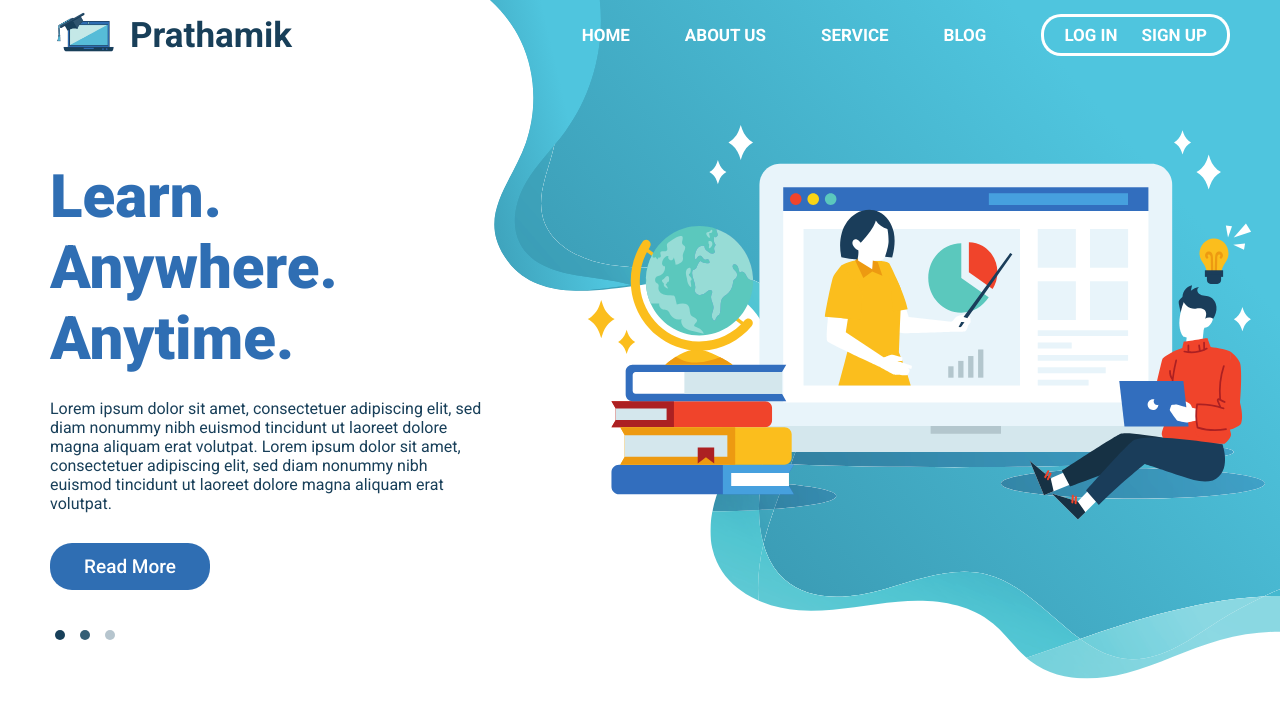
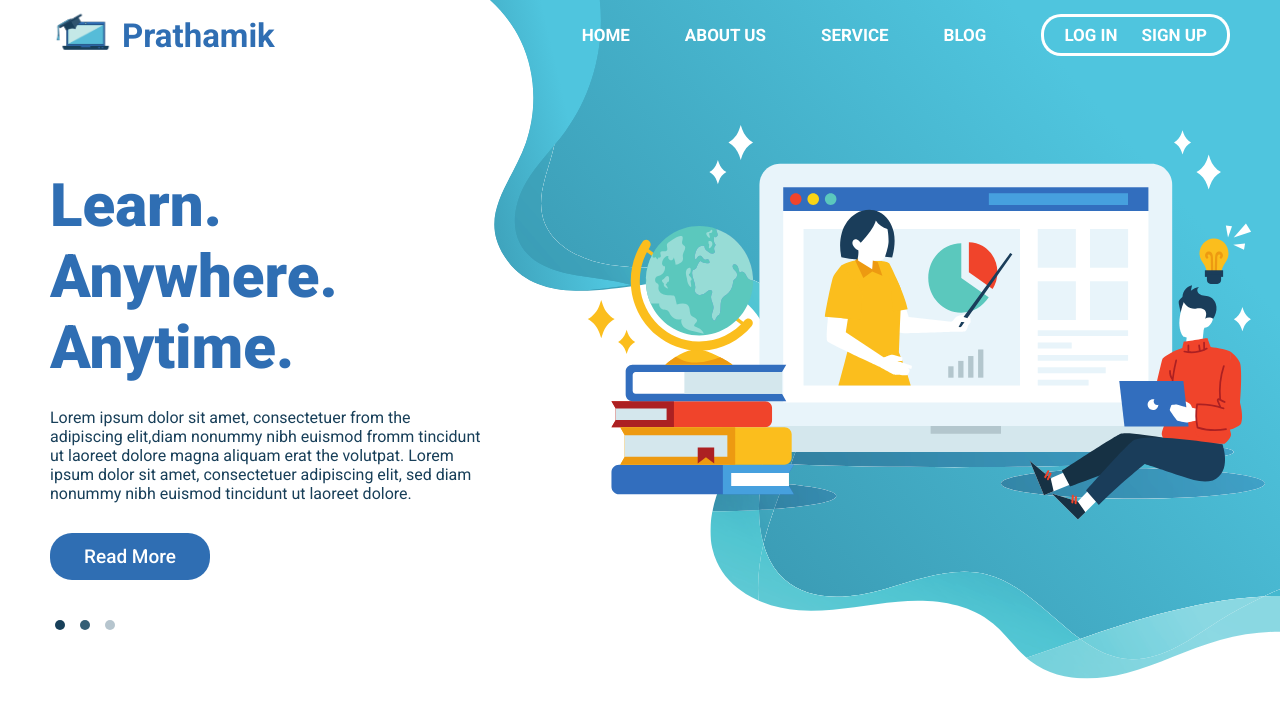
Before and after one commit to BitBustersx719/Prathamik, a React (Create React App) app in the folder client/: page / in a window 1280 px wide. Shown: the top 718 px of the page. Built offline with nearby package versions, Linux system fonts and the light colour scheme.

Commit message:
animation added in landing page (initial)

```diff
--- a/client/src/Landing.css
+++ b/client/src/Landing.css
@@ -3,20 +3,6 @@
 .parent {
     width: 100%;
     height: 100vh;
-}
-
-.background_image
-{
-    position: absolute;
-    top: 0;
-    width: 100%;
-    height: 100%;
-    background-image: url('./images/landing-bg.svg');
-    /* background: url('./images/video.mp4') no-repeat center center fixed; */
-    background-size: cover;
-    /* animation-name: imageSlideIn;
-    animation-duration: 1s;
-    animation-fill-mode: both; */
 }
 
 .details
@@ -30,7 +16,10 @@
     flex-direction: column;
     justify-content: center;
     gap: 30px;
-    /* align-items: center; */
+    animation-name: detailsSlideIn;
+    animation-duration: 1s;
+    animation-fill-mode: both;
+    animation-delay: 900ms;
 }
 
 .details h1
@@ -44,6 +33,7 @@
 
 .details p
 {
+    /* width: 75%; */
     font-family: 'Roboto', sans-serif;
     color: #183F59;
     margin: -5px 0px 0px 0px;
@@ -96,3 +86,42 @@
         transform: translateX(0px);
     }
 }
+
+.background_image
+{
+    position: absolute;
+    top: 0;
+    width: 100%;
+    height: 100%;
+    background-image: url('./images/landing-bg.svg');
+    background-size: cover;
+    animation-name: bgFadeIn;
+    animation-duration: 1s;
+    animation-fill-mode: both;
+}
+
+@keyframes detailsSlideIn
+{
+    from
+    {
+        transform: translateX(-50px);
+        opacity: 0;
+    }
+    to
+    {
+        transform: translateX(0px);
+        opacity: 1;
+    }
+}
+
+@keyframes bgFadeIn
+{
+  from
+  {
+    opacity: 0;
+  }
+  to
+  {
+    opacity: 1;
+  }
+}
--- a/client/src/Landing.js
+++ b/client/src/Landing.js
@@ -1,15 +1,25 @@
-import React from 'react';
+import React, { useState } from 'react';
 import './Landing.css';
 
 function Landing()
 {
+    const [shouldRender,setShouldRender]=useState(false);
+    useState(()=>
+    {
+        const timer=setTimeout(()=>
+        {
+            setShouldRender(true);
+        }, 100);
+        return () => clearTimeout(timer);
+    },[]);
+
     return(
-        <div className='parent'>
-
+        <div>
+            {shouldRender && <div className='parent'>
                 <div className='details'>
                     <h1>Learn. Anywhere. Anytime.</h1>
                     <p>
-                    Lorem ipsum dolor sit amet, consectetuer adipiscing elit, sed diam nonummy nibh euismod tincidunt ut laoreet dolore magna aliquam erat volutpat. Lorem ipsum dolor sit amet, consectetuer adipiscing elit, sed diam nonummy nibh euismod tincidunt ut laoreet dolore magna aliquam erat volutpat.
+                        Lorem ipsum dolor sit amet, consectetuer from the adipiscing elit,diam nonummy nibh euismod fromm tincidunt ut laoreet dolore magna aliquam erat the volutpat. Lorem ipsum dolor sit amet, consectetuer adipiscing elit, sed diam nonummy nibh euismod tincidunt ut laoreet dolore.
                     </p>
                     <button>Read More</button>
                     <div className='circles'>
@@ -18,8 +28,8 @@ function Landing()
                         <span style={{backgroundColor: '#B6C5CE'}}></span>
                     </div>
                 </div>
-
                 <div className='background_image'></div>
+            </div>}
         </div>
     );
 }
--- a/client/src/Navbar.css
+++ b/client/src/Navbar.css
@@ -26,6 +26,10 @@ body {
   justify-content: space-between;
   align-items: center;
   transition: 0.4s ease-in-out;
+  animation-name: navSlideIn;
+  animation-duration: 1s;
+  animation-fill-mode: both;
+  animation-delay: 300ms;
 }
 
 .transparency
@@ -36,18 +40,14 @@ body {
   position: fixed;
   box-sizing: border-box;
   z-index: 10;
-  /* background-image: linear-gradient(140deg, #79CDFB, #C77385); */
-  /* background-image: linear-gradient(315deg, var(--primary-color1) 80%, var(--primary-color2) 0%); */
-  /* background-image: linear-gradient(135deg,  #3500D3, #190061); */
-  /* background-image: linear-gradient(315deg, #66FCF1 74%,  #45A29E 0%); */
-  /* background-color: #3500D3; */
-  /* background-color: #950740; */
-  /* background-color: #0B0C10; */
   background-color: #56BCD8;
   display: flex;
   justify-content: space-between;
   align-items: center;
   transition: 0.4s ease-in-out;
+  animation-name: navSlideIn;
+  animation-duration: 1s;
+  animation-fill-mode: both;
 }
 
 
@@ -61,8 +61,8 @@ body {
 
 .logo
 {
-  width: 70px;
-  height: 65px;
+  width: 62px;
+  height: 60px;
   background-image: url('./images/logo.png');
   background-size: cover;
 
@@ -71,13 +71,13 @@ body {
 .logo-container h1
 {
   font-family: 'Roboto', sans-serif;
-  color: #183F59;
+  color: #2F6EB3;
   margin: 0;
-  font-size: 35px;
+  font-size: 33px;
 }
 
-.navigations-tabs {
-  /* width: 23rem; */
+.navigations-tabs
+{
   justify-content: space-between;
   display: flex;
   align-items: center;
@@ -151,6 +151,19 @@ body {
 {
   /* background-color: var(--primary-color2); */
   background-color: #459AB0;
-
   color: white;
 }
+
+@keyframes navSlideIn
+{
+  from
+  {
+    transform: translateY(-70px);
+    opacity: 0;
+  }
+  to
+  {
+    transform: translateY(0px);
+    opacity: 1;
+  }
+}
--- a/client/src/Navbar.js
+++ b/client/src/Navbar.js
@@ -1,8 +1,9 @@
-import React, { useState } from 'react';
+import React, { useEffect, useState } from 'react';
 import './Navbar.css';
 import './index.css';
 
-function Navbar() {
+function Navbar()
+{
   const [navbarShadow, setNavbarShadow] = useState(false);
   const showShadow = () => {
     if (window.scrollY > 50) {
@@ -11,13 +12,23 @@ function Navbar() {
     else {
       setNavbarShadow(false);
     }
-
   }
   window.addEventListener('scroll', showShadow);
 
+  const [shouldRender,setShouldRender]=useState(false);
+  useEffect(()=>
+  {
+    const timer=setTimeout(()=>
+      {
+        setShouldRender(true);
+      }, 100);
+      return () => clearTimeout(timer);
+  },[]);
+
 
   return (
-    <nav className={navbarShadow ? 'transparency' : 'navbar'}>
+    <div>
+      {shouldRender && <nav className={navbarShadow ? 'transparency' : 'navbar'}>
         <a href='http://localhost:3000/' className='logo-container'>
             <div className='logo'>  </div>
             <h1>Prathamik</h1>
@@ -35,7 +46,8 @@ function Navbar() {
             </div>
           </li>
         </ul>
-    </nav>
+      </nav>}
+    </div>
   );
 }
 
```
Lines whose indentation alone changed are shown as unchanged.
